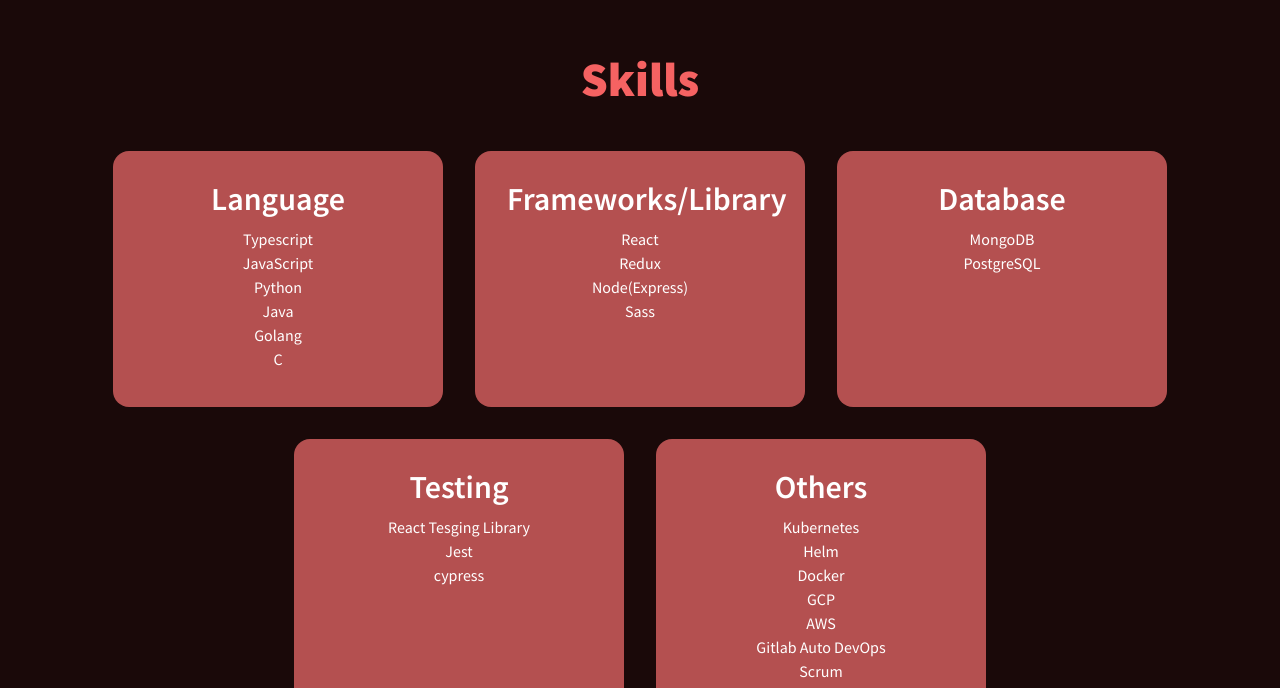
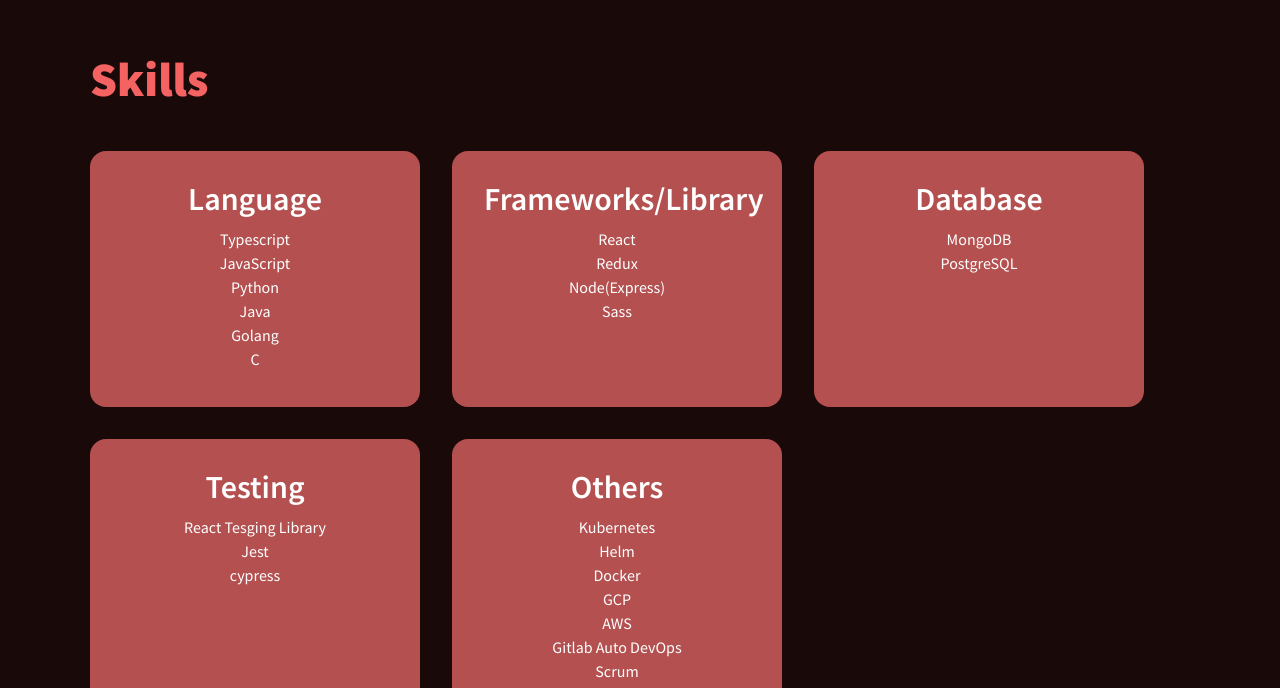
Before and after one commit to tayu78/portfolio, a Next.js app: page / in a window 1280 px wide. Shown: the part 1589-2277 px from the top of the page. Built offline with nearby package versions, Linux system fonts and the light colour scheme.

Commit message:
fix skill style

```diff
--- a/components/Skills/styles.module.scss
+++ b/components/Skills/styles.module.scss
@@ -1,15 +1,23 @@
-
+@use "../../styles/main.module" as *;
 .skills {
     min-height: 100vh;
     display: flex;
     flex-direction: column;
     justify-content: center;
-    align-items: center;
+
+    @include for-sm-screen{
+
+        align-items: center;
+    }
 }
 
 .cardList {
     display: flex;
-    justify-content: center;
+
     flex-wrap: wrap;
     gap: 2rem;
+    @include for-sm-screen{
+
+        justify-content: center;
+    }
 }
```
